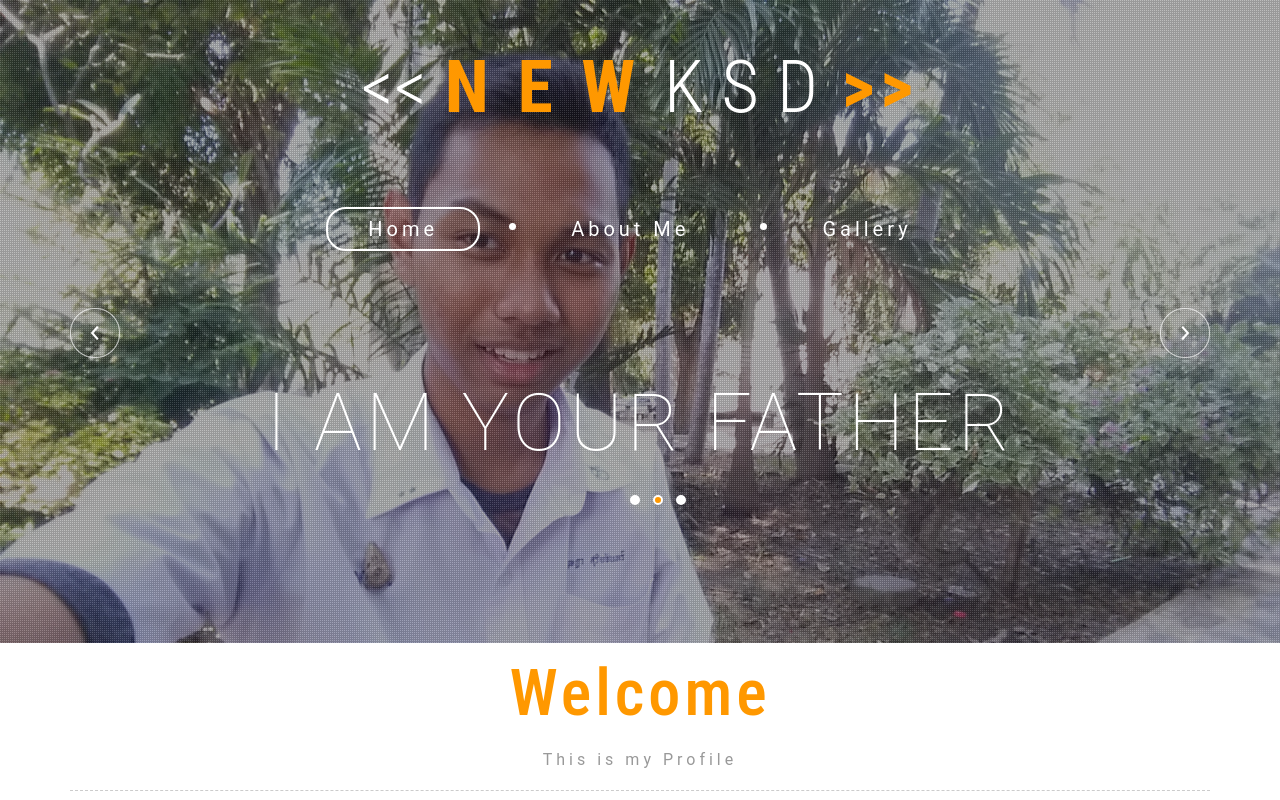
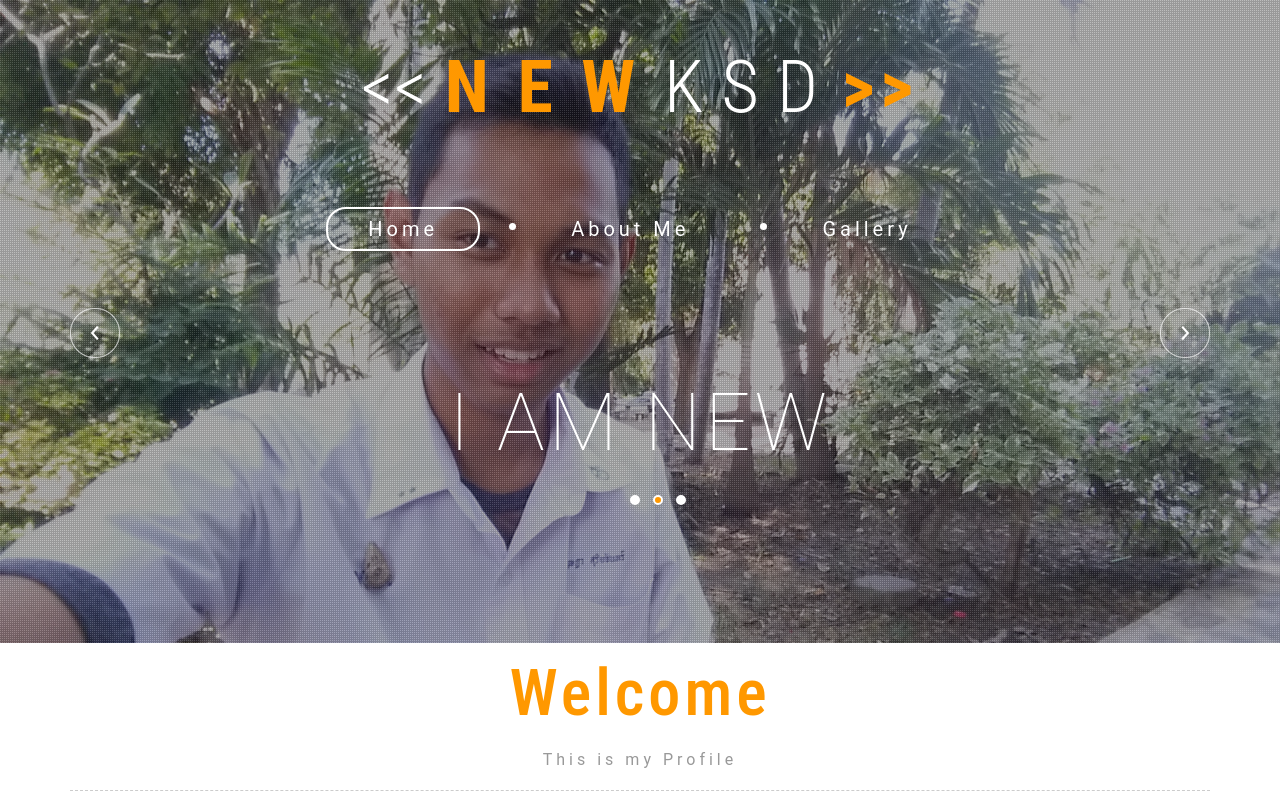
Before and after one commit to bloodnew/bloodnew.github.io, a plain HTML site: page index.html in a window 1280 px wide. Shown: the top 800 px of the page. Drawn offline with Linux system fonts and the light colour scheme.

Commit message:
Update index.html

```diff
--- a/index.html
+++ b/index.html
@@ -87,7 +87,7 @@
 										</li>
 										<li>
 											<div class="banner_text">
-												<h3>I Am Your Father</h3>
+												<h3>I Am New</h3>
 											</div>
 										</li>
 										<li>
```
